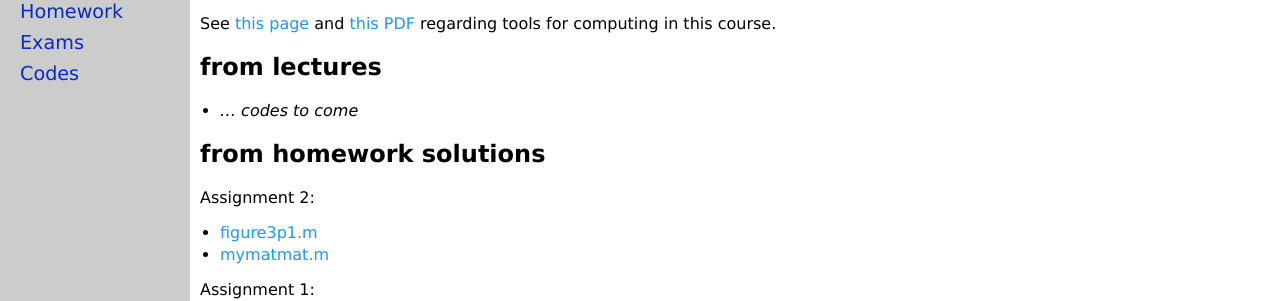
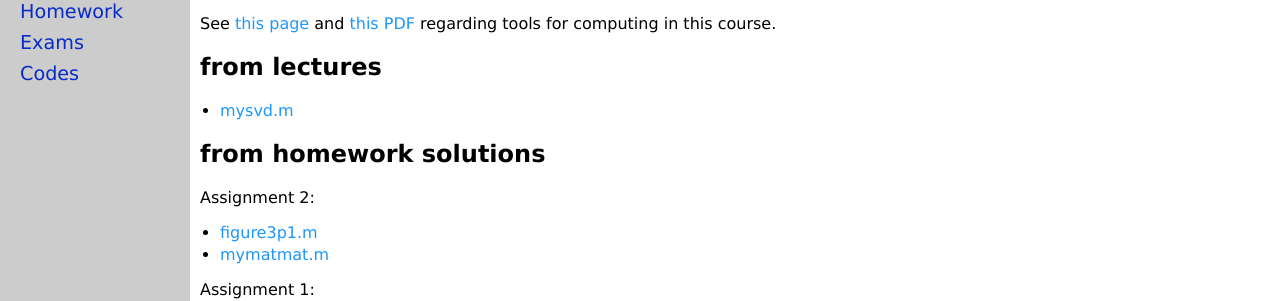
Before and after one commit to bueler/nla, a Jekyll site: the page built from codes.md, in a window 1280 px wide. Shown: the part 152-453 px from the top of the page. Built offline with Jekyll 4.4.1, drawn with Linux system fonts in a browser that asks for light colours.

Commit message:
post a lecture code

```diff
--- a/codes.md
+++ b/codes.md
@@ -11,7 +11,7 @@ See [this page](computing) and [this PDF](https://bueler.github.io/compareMOP.pd
 
 ## from lectures
 
-  * _... codes to come_
+  * [mysvd.m](assets/codes/F25/mysvd.m)
 
 ## from homework solutions
 
```
Also changed, not shown: 1 other file.
